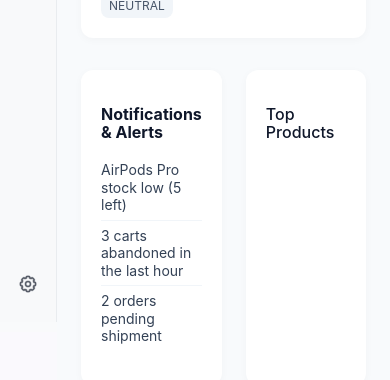
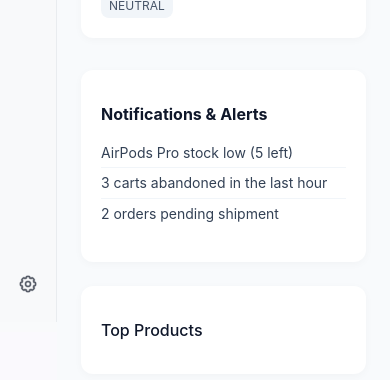
Before and after one commit to oyindamola-lewu/admin-db-angular, an Angular app in the folder admin-db/: page /home in a window 390 px wide. Shown: the part 512-892 px from the top of the page. Built offline with nearby package versions, Linux system fonts and the light colour scheme.

Commit message:
fixed most responsiveness issues

```diff
--- a/admin-db/src/app/pages/carts/carts.scss
+++ b/admin-db/src/app/pages/carts/carts.scss
@@ -47,7 +47,8 @@ body {
 
 /* Dashboard Layout */
 .dashboard {
-    min-height: 100vh;
+  height: 100vh;
+  overflow-y: scroll;
 }
 
 /* Page Content */
@@ -55,6 +56,8 @@ body {
     padding: 32px;
     max-width: 1200px;
     margin: 0 auto;
+      height: 100vh;
+  overflow-y: scroll;
 }
 
 /* Page Header */
--- a/admin-db/src/app/pages/home/home.scss
+++ b/admin-db/src/app/pages/home/home.scss
@@ -1,8 +1,10 @@
 .dashboard-home {
   padding: 24px;
   background: #f8fafc;
-  font-family: 'Inter', sans-serif;
+  font-family: "Inter", sans-serif;
   color: #0f172a;
+  height: 100vh;
+  overflow-y: scroll;
 
   .kpi-row {
     display: grid;
@@ -74,6 +76,13 @@
         margin-bottom: 12px;
       }
     }
+  }
+
+  @media (max-width: 768px) {
+    .charts-row{
+      grid-template-columns: 1fr;
+    }
+
   }
 
   .top-products-list {
--- a/admin-db/src/app/pages/inventory/inventory.scss
+++ b/admin-db/src/app/pages/inventory/inventory.scss
@@ -1,7 +1,7 @@
 .dashboard-container {
   display: flex;
-  height: 100vh;
-  background-color: #f9fafb;
+height: 100vh;
+    background-color: #f9fafb;
   font-family: 'Segoe UI', sans-serif;
 }
 
@@ -44,6 +44,7 @@
   flex: 1;
   display: flex;
   flex-direction: column;
+
 
   .top-bar {
     display: flex;
@@ -90,7 +91,7 @@
 
   .page-content {
     flex-grow: 1;
-    overflow-y: scroll;
     margin-top: 20px;
+      height: 100vh;
   }
 }
--- a/admin-db/src/app/pages/profile/profile.scss
+++ b/admin-db/src/app/pages/profile/profile.scss
@@ -13,8 +13,8 @@
 
         .container {
             display: flex;
-            height: 100vh;
-        }
+  height: 100vh;
+  overflow-y: scroll;        }
 .save-button-container {
   display: flex;
   justify-content: flex-end;
--- a/admin-db/src/app/products/add-products/add-products.scss
+++ b/admin-db/src/app/products/add-products/add-products.scss
@@ -4,7 +4,8 @@
   top: 0;
   left: 0;
   width: 100%;
-  height: 100%;
+  height: 100vh;
+  overflow-y: scroll;
   background: rgba(0, 0, 0, 0.5); /* transparent overlay */
   display: flex;
   justify-content: center;
--- a/admin-db/src/app/products/product-list/product-list.scss
+++ b/admin-db/src/app/products/product-list/product-list.scss
@@ -16,12 +16,12 @@ $hot-pink-light: #f9a8d4;
 $hot-pink-dark: #be185d;
 
 // Typography Scale
-$text-xs: 0.75rem;    // 12px
-$text-sm: 0.875rem;   // 14px
-$text-base: 1rem;     // 16px
-$text-lg: 1.125rem;   // 18px
-$text-xl: 1.25rem;    // 20px
-$text-2xl: 1.5rem;    // 24px
+$text-xs: 0.75rem; // 12px
+$text-sm: 0.875rem; // 14px
+$text-base: 1rem; // 16px
+$text-lg: 1.125rem; // 18px
+$text-xl: 1.25rem; // 20px
+$text-2xl: 1.5rem; // 24px
 
 // Spacing Scale
 $space-1: 0.25rem;
@@ -34,16 +34,18 @@ $space-8: 2rem;
 
 // Shadows
 $shadow-sm: 0 1px 2px 0 rgba(0, 0, 0, 0.05);
-$shadow-md: 0 4px 6px -1px rgba(0, 0, 0, 0.1), 0 2px 4px -1px rgba(0, 0, 0, 0.06);
-$shadow-lg: 0 10px 15px -3px rgba(0, 0, 0, 0.1), 0 4px 6px -2px rgba(0, 0, 0, 0.05);
+$shadow-md: 0 4px 6px -1px rgba(0, 0, 0, 0.1),
+  0 2px 4px -1px rgba(0, 0, 0, 0.06);
+$shadow-lg: 0 10px 15px -3px rgba(0, 0, 0, 0.1),
+  0 4px 6px -2px rgba(0, 0, 0, 0.05);
 
 .products-container {
   margin: 0;
   padding: $space-6;
   background: $gray-50;
-  min-height: 100vh;
+  height: 100vh;
   max-width: 100vw;
-  overflow-x: auto;
+  overflow-y: scroll;
 
   .header {
     margin-bottom: $space-8;
@@ -70,6 +72,7 @@ $shadow-lg: 0 10px 15px -3px rgba(0, 0, 0, 0.1), 0 4px 6px -2px rgba(0, 0, 0, 0.
     border: 1px solid $gray-200;
     overflow: hidden;
     box-shadow: $shadow-md;
+      height: 100vh;
 
     table {
       width: 100%;
@@ -156,7 +159,7 @@ $shadow-lg: 0 10px 15px -3px rgba(0, 0, 0, 0.1), 0 4px 6px -2px rgba(0, 0, 0, 0.
                 box-shadow: $shadow-sm;
 
                 &.inactive {
-                  background:$gray-300;
+                  background: $gray-300;
                   color: $gray-700;
                 }
               }
```
